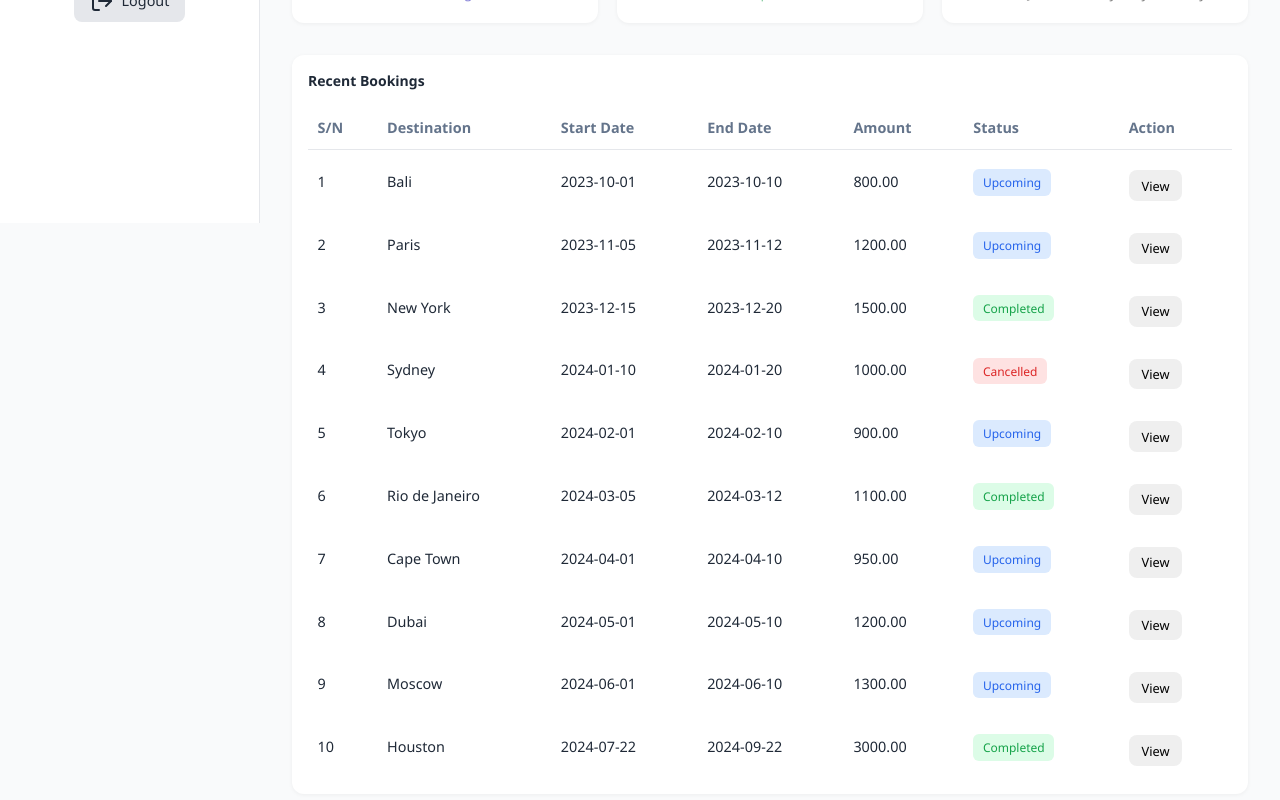
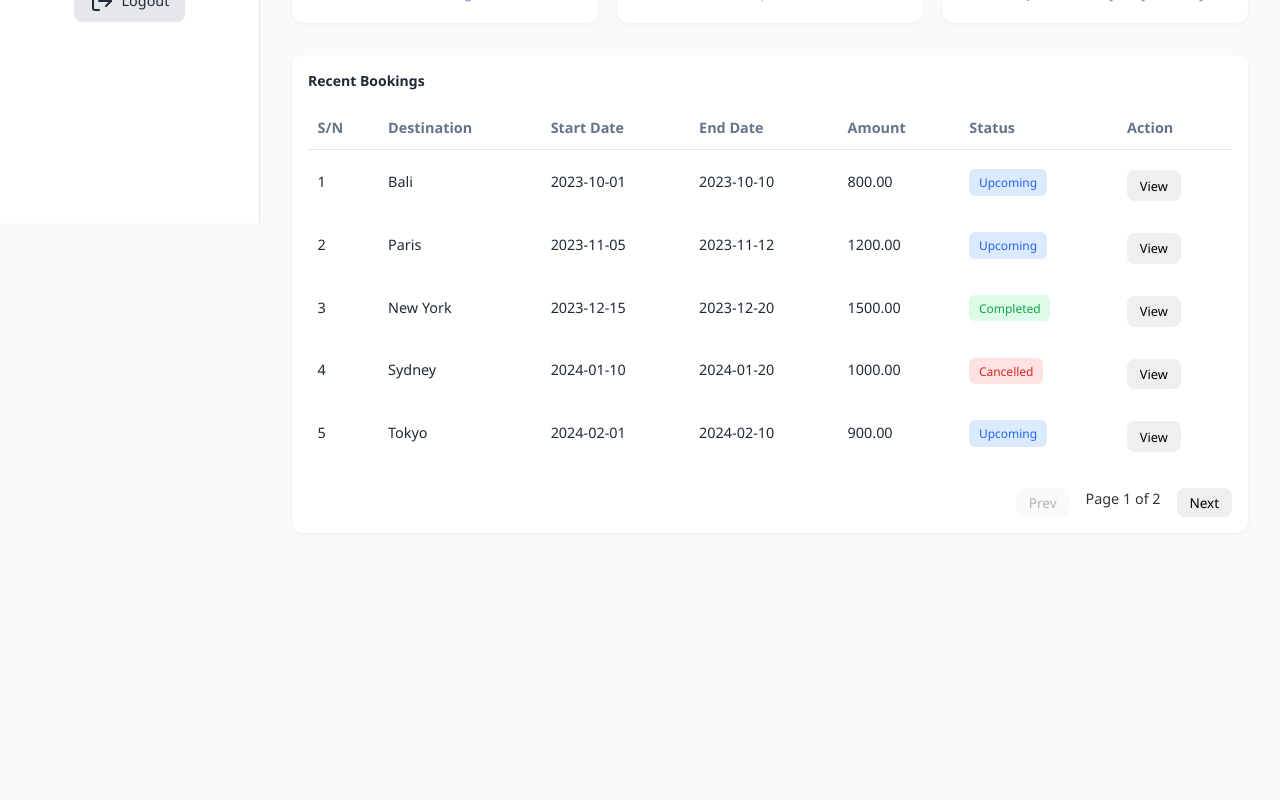
Before and after one commit to Korede647/TechWizz-Interface, a React (Vite) app: page / in a window 1280 px wide. Shown: the part 577-1377 px from the top of the page. After the commit the page ends 1134 px from the top, so only its background shows below. Built offline with nearby package versions, Linux system fonts and the light colour scheme; a web font is replaced by a local one.

Commit message:
Added Pagination (1st time for everything)

```diff
--- a/src/components/UserDashboard/UserDashboard.tsx
+++ b/src/components/UserDashboard/UserDashboard.tsx
@@ -147,7 +147,27 @@ const sidebarItemsClosed = [
 ]
 
 const UserDashboard: React.FC = () => {
+    // useState function to manage sidebar and pagination
     const [sidebarOpen, setSidebarOpen] = useState(true);
+    const [currentPage, setCurrentPage] = useState(1);
+    const itemsPerPage = 5;
+    const totalPages = Math.ceil(bookings.length / itemsPerPage);
+
+    // Slice bookings for the cuurent page
+    const paginatedBookings = bookings.slice(
+        (currentPage - 1) * itemsPerPage,
+        currentPage * itemsPerPage
+    );
+
+    // Function to handle page change
+    const handlePrev = () => {
+        setCurrentPage((prev) => Math.max(prev - 1, 1));
+    };
+
+    const handleNext = () => {
+        setCurrentPage((prev) => Math.min(prev + 1, totalPages));
+    };
+
     return (
         <>
             <div className={`user-dashboard${sidebarOpen ? '' : ' sidebar-collapsed'}`}>
@@ -311,7 +331,7 @@ const UserDashboard: React.FC = () => {
                                 </tr>
                             </thead>
                             <tbody>
-                                {bookings.map((b) => (
+                                {paginatedBookings.map((b) => (
                                     <tr key={b.id}>
                                         <td>{b.id}</td>
                                         <td>{b.destination}</td>
@@ -326,6 +346,27 @@ const UserDashboard: React.FC = () => {
                                 ))}
                             </tbody>
                         </table>
+
+                        {/* Pagination Controls */}
+                        <div className="pagination">
+                            <button
+                            className="btn small"
+                            disabled={currentPage === 1}
+                            onClick={handlePrev}
+                            >
+                            Prev
+                            </button>
+                            <span>
+                            Page {currentPage} of {totalPages}
+                            </span>
+                            <button
+                            className="btn small"
+                            disabled={currentPage === totalPages}
+                            onClick={handleNext}
+                            >
+                            Next
+                            </button>
+                        </div>
                     </div>
                 </main>
             </div>
--- a/src/components/UserDashboard/userDashboard.css
+++ b/src/components/UserDashboard/userDashboard.css
@@ -114,6 +114,11 @@ body {
   margin-top: 1rem;
 }
 
+/* .sidebar-nav svg{
+    width: 24px;
+    height: 24px;
+} */
+
 .sidebar-link {
   display: flex;
   align-items: center;
@@ -129,6 +134,9 @@ body {
   background: var(--bg);
   color: var(--primary);
 }
+
+/* .sidebar-link svg{} */
+
 
 .sidebar_footer {
   margin-top: auto;
@@ -426,3 +434,24 @@ body {
   background: #fff3cd;
   color: var(--warning);
 }
+
+/* -------------------------------
+    Pagination
+-------------------------------- */
+.pagination {
+  display: flex;
+  justify-content: flex-end;
+  align-items: center;
+  gap: 1rem;
+  margin-top: 1rem;
+}
+
+.pagination span {
+  font-size: 0.9rem;
+  color: var(--text-color, #333);
+}
+
+.pagination .btn.small {
+  padding: 0.3rem 0.8rem;
+  font-size: 0.85rem;
+}
```
